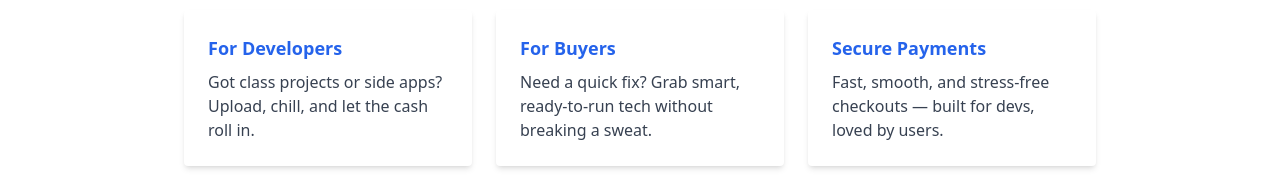
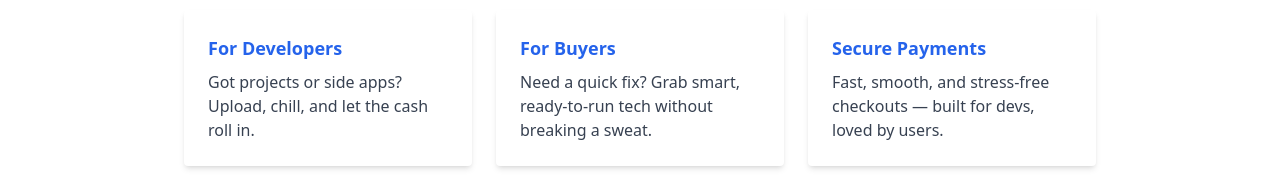
Before and after one commit to eddyfranc/DevSoko, a React (Vite) app: page / in a window 1280 px wide. Shown: the part 990-1182 px from the top of the page. Built offline with nearby package versions, Linux system fonts and the light colour scheme; no server answers; the HTML template or start-up script is replaced by a standard one.

Commit message:
Updated Developers message

```diff
--- a/src/Pages/Home.jsx
+++ b/src/Pages/Home.jsx
@@ -75,7 +75,7 @@ const Home = () => {
               For Developers
             </h3>
             <p className="text-gray-700">
-             Got class projects or side apps? Upload, chill, and let the cash roll in.
+             Got projects or side apps? Upload, chill, and let the cash roll in.
             </p>
           </div>
           <div className="bg-white p-6 rounded shadow-md w-72">
```
